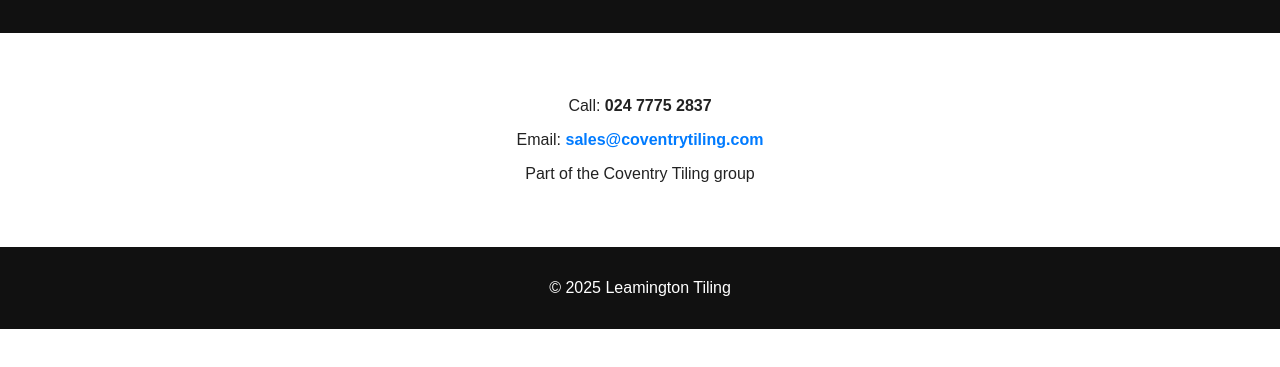
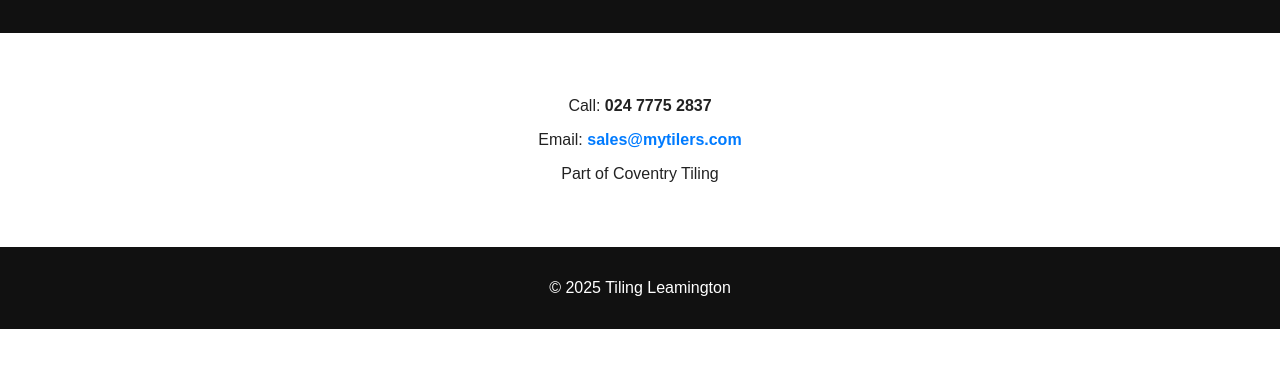
Before and after one commit to tilercoventry/leamington-tiling-landing, a plain HTML site: page contact.html in a window 1280 px wide. Shown: the part 111-478 px from the top of the page. Drawn offline with Linux system fonts and the light colour scheme.

Commit message:
Update contact.html

```diff
--- a/contact.html
+++ b/contact.html
@@ -4,8 +4,8 @@
 <head>
   <meta charset="UTF-8">
   <meta name="viewport" content="width=device-width, initial-scale=1.0">
-  <title>Contact Leamington Tiling</title>
-  <meta name="description" content="Get in touch with Leamington Tiling for a quote on your next bathroom, kitchen or floor tiling project." />
+  <title>Contact Tilers in Leamington</title>
+  <meta name="description" content="Get in touch with tilers serving Leamington for a quote on your next bathroom, kitchen or floor tiling project." />
   <style>
     body { font-family: Arial, sans-serif; background: #fff; margin: 0; color: #222; }
     header, footer { background: #111; color: white; text-align: center; padding: 2rem 1rem; }
@@ -17,9 +17,9 @@
   <header><h1>Contact Us</h1></header>
   <main>
     <p>Call: <strong>024 7775 2837</strong></p>
-    <p>Email: <strong><a href="mailto:sales@coventrytiling.com">sales@coventrytiling.com</a></strong></p>
-    <p>Part of the Coventry Tiling group</p>
+    <p>Email: <strong><a href="mailto:sales@coventrytiling.com">sales@mytilers.com</a></strong></p>
+    <p>Part of Coventry Tiling</p>
   </main>
-  <footer>&copy; 2025 Leamington Tiling</footer>
+  <footer>&copy; 2025 Tiling Leamington</footer>
 </body>
 </html>
```
